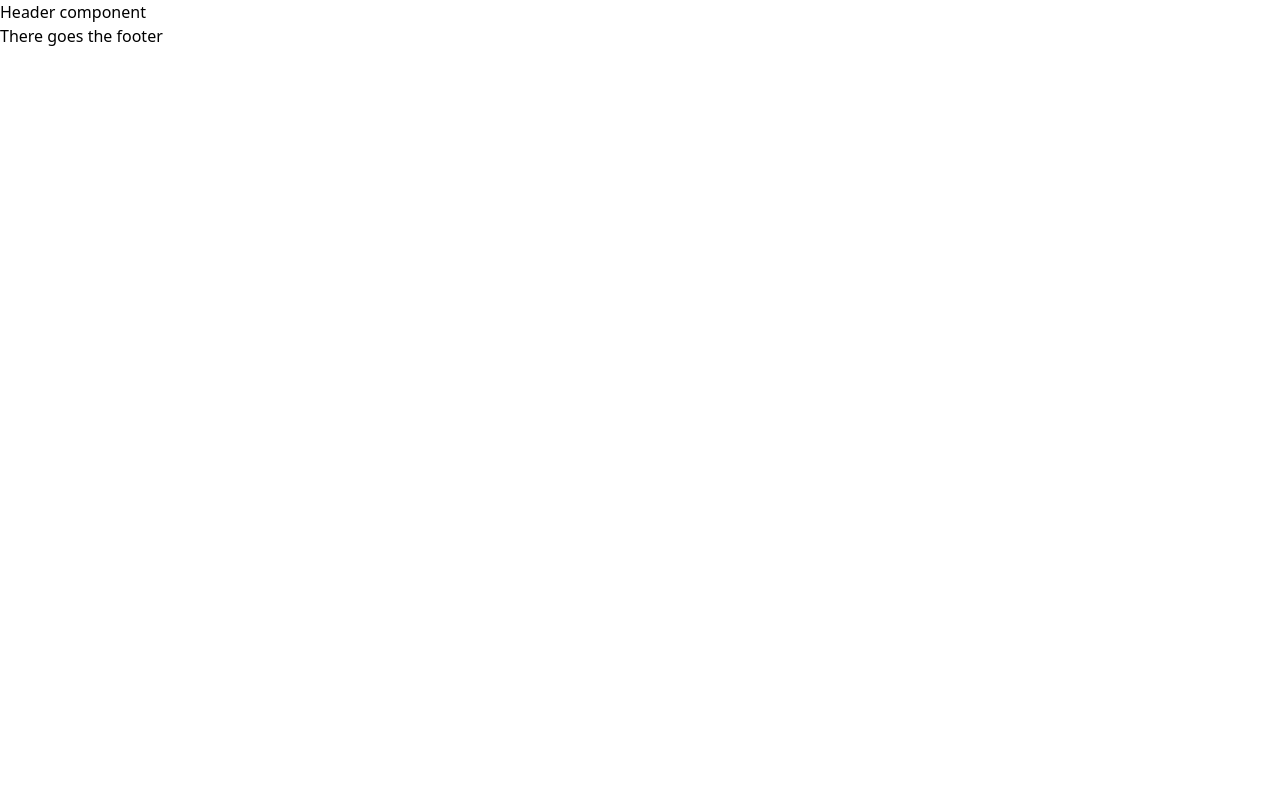
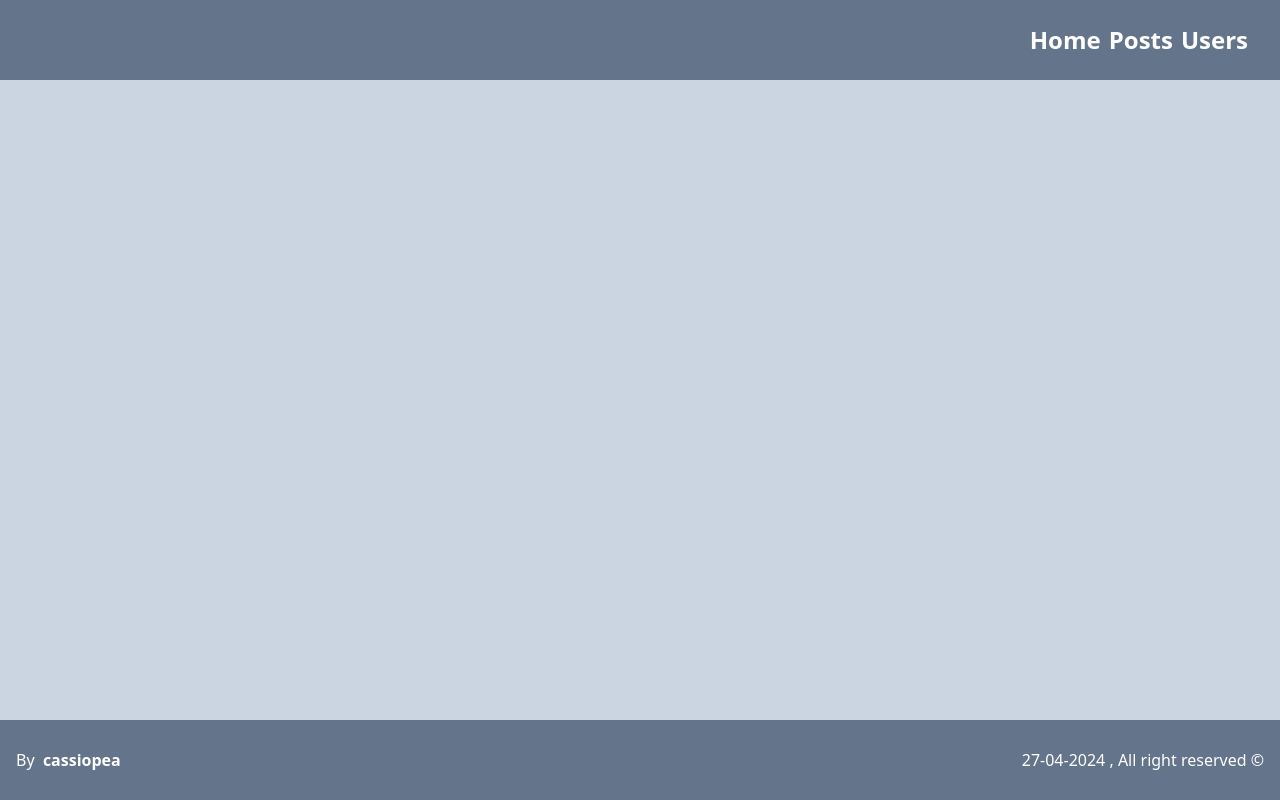
Before and after one commit to Cassiopea2103/blogapp_redux_rtk, a React (Vite) app: page / in a window 1280 px wide. Built offline with nearby package versions, Linux system fonts and the light colour scheme.

Commit message:
Layout added

```diff
--- a/src/components/Footer.jsx
+++ b/src/components/Footer.jsx
@@ -1,5 +1,17 @@
+import { Link } from "react-router-dom";
+
 const Footer = () => {
-    return <h1>There goes the footer</h1>
+    return (
+        <footer className="min-h-[10%] bg-slate-500 flex justify-between items-center px-4 text-white">
+            <span>
+                By &nbsp;
+                <strong>
+                    <Link to={'https://www.linkedin.com/in/cassiopea21/'} target="_blank" className="hover:text-cyan-400">cassiopea</Link>
+                </strong>
+            </span>
+            <span>27-04-2024 , All right reserved &copy;</span>
+        </footer>
+    )
 }
 
 export default Footer ;
--- a/src/components/Header.jsx
+++ b/src/components/Header.jsx
@@ -1,5 +1,17 @@
+import { Link } from "react-router-dom";
+
 const Header = () => {
-    return <h1>Header component</h1>
+    return (
+        <header className="min-h-[10%] bg-slate-500 flex items-center justify-end pr-8">
+                <nav className="text-2xl text-white font-bold">
+                    <ul className="flex gap-2">
+                        <li><Link to={'/'} className="hover:text-cyan-400">Home</Link></li>
+                        <li><Link to={'/posts'} className="hover:text-cyan-400">Posts</Link></li>
+                        <li><Link to={'/users'} className="hover:text-cyan-400">Users</Link></li>
+                    </ul>
+                </nav>
+        </header>
+    )
 }
 
 export default Header ;
--- a/src/components/Layout.jsx
+++ b/src/components/Layout.jsx
@@ -4,9 +4,11 @@ import Footer from "./Footer"
 
 const Layout = () => {
     return (
-        <main>
+        <main className="min-h-screen h-screen">
             <Header />
-            <Outlet />
+            <div className="min-h-[80%] bg-slate-300">
+                <Outlet/>
+            </div>
             <Footer />
         </main>
     )
```
